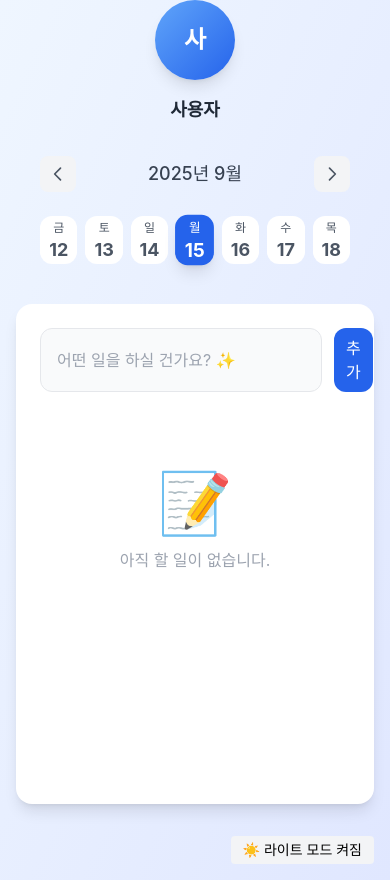
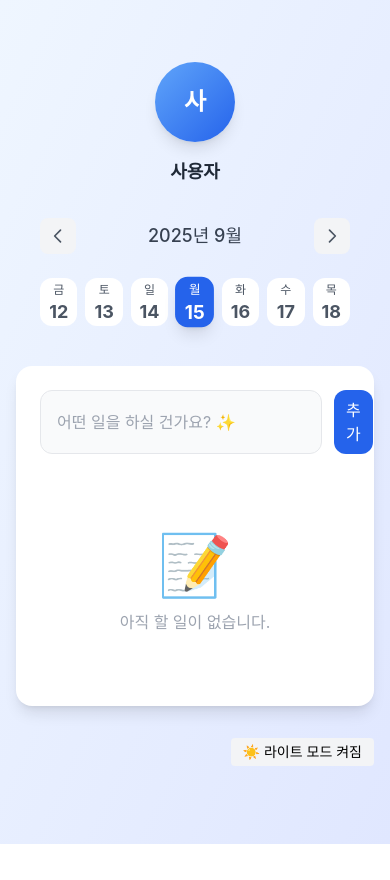
Before and after one commit to doyeonkim1997/react-ts-todolist, a React (Vite) app: page / in a window 390 px wide. After the commit the page ends 844 px from the top, so only its background shows below. Built offline with nearby package versions, Linux system fonts and the light colour scheme; a web font is replaced by a local one.

Commit message:
style(App.tsx): adjust todo card height for responsive layout

```diff
--- a/src/App.tsx
+++ b/src/App.tsx
@@ -54,7 +54,7 @@ function App() {
               bg-white dark:bg-slate-800
               rounded-2xl shadow-lg overflow-hidden
               transition-colors duration-300
-              h-[500px] sm:h-[600px] md:h-[700px]
+              max-h-[70vh] sm:h-[600px] md:h-[550px]
               flex flex-col
             "
           >
```
